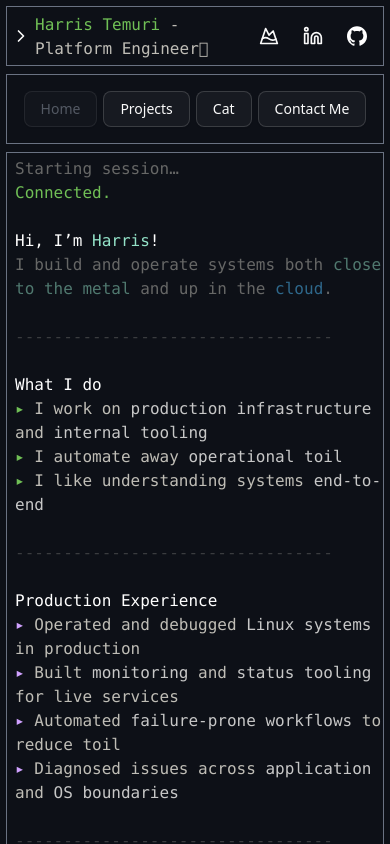
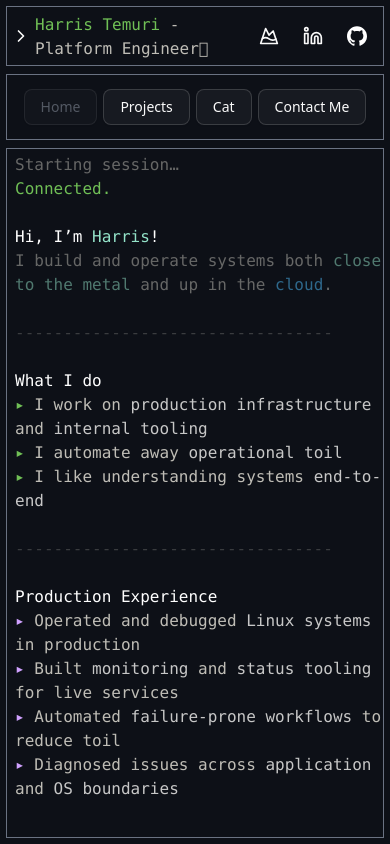
Before and after one commit to htemuri/home-site, a Next.js app: page / in a window 390 px wide. Shown: the top 844 px of the page. Built offline with nearby package versions, Linux system fonts and the light colour scheme.

Commit message:
fix mobile bottom div overflow and height

```diff
--- a/src/app/layout.tsx
+++ b/src/app/layout.tsx
@@ -52,12 +52,12 @@ export default function RootLayout({
                 <NavBar className="md:row-span-1 py-1 z-3" />
                 <div
                   className={cn(
-                    "flex flex-col md:grid row-span-9 md:grid-cols-10",
+                    "flex flex-col md:grid row-span-9 md:grid-cols-10 h-full overflow-hidden",
                     gridGap,
                   )}
                 >
                   <SideBar className="py-4 md:col-span-2 md:row-span-full z-3 overflow-hidden md:h-full" />
-                  <div className="md:col-span-8 md:row-span-full z-3 overflow-y-auto bg-[#0d1017] border border-gray-500 hover:border-teal-300">
+                  <div className="h-full md:col-span-8 md:row-span-full z-3 overflow-y-auto bg-[#0d1017] border border-gray-500 hover:border-teal-300">
                     {children}
                   </div>
                 </div>
```
